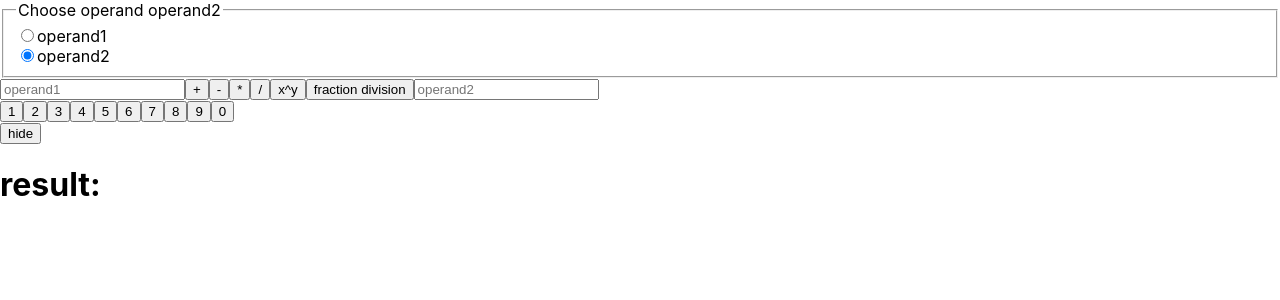
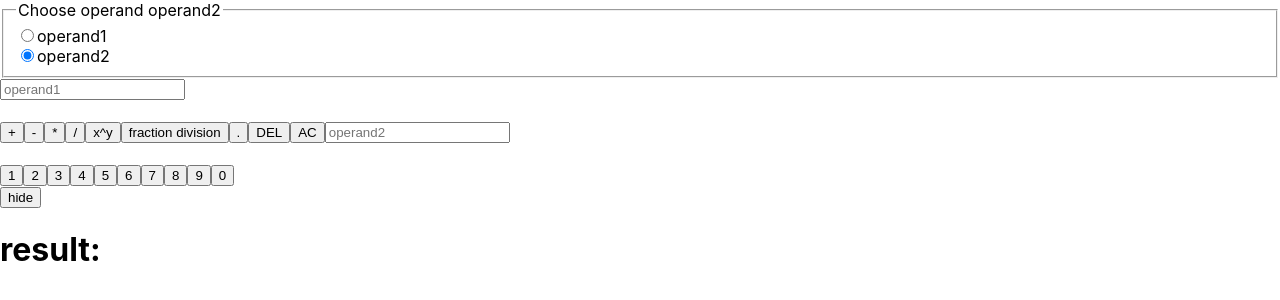
Before and after one commit to anyahb/calculator, a React (Create React App) app: page / in a window 1280 px wide. Shown: the top 300 px of the page. Built offline with nearby package versions, Linux system fonts and the light colour scheme.

Commit message:
I just need to add css

```diff
--- a/src/App.js
+++ b/src/App.js
@@ -1,25 +1,66 @@
 import './App.css';
 import {useState} from "react";
+import {type} from "@testing-library/user-event/dist/type";
 function App() {
     const [operand1, setOperand1]= useState('')
     const [operand2, setOperand2]= useState('')
     const [result, setResult] = useState('result: ')
     const [currentOperand,setCurrentOperand] = useState("operand2")
     const [show, setShow] = useState(true)
+    const [validated1, setValidated1] = useState("")
+    const [validated2, setValidated2] = useState("")
 
 
+
+    const del = function(){
+        if(currentOperand === "operand1"){
+            setOperand1(operand1.toString().slice(0,-1))
+        } else {
+            setOperand2(operand2.toString().slice(0,-1))
+            setValidated1("Error")
+        }
+    }
+
+    const AC = function(){
+        if(currentOperand === "operand1"){
+            setOperand1("")
+        } else {
+            setOperand2("")
+        }
+    }
+
+    const dot = function(){
+        if(currentOperand === "operand1"){
+            setOperand1(operand1 + ".")
+        } else {
+            setOperand2(operand2 + ".")
+        }
+    }
 
 
 
 
     const changeInput1 = function (event){
         const input = event.target.value
-        setOperand1(input)
+        const parsing = isNaN(input)
+        if (parsing === false){
+            setOperand1(input)
+        } else {
+            setOperand1("")
+            setValidated1("Error")
+        }
+
     }
 
     const changeInput2 = function (event){
         const input = event.target.value
-        setOperand2(input)
+        const parsing = isNaN(input)
+        if (parsing === false){
+            setOperand2(input)
+        } else {
+            setOperand2("")
+            setValidated2("Error")
+        }
     }
 
 
@@ -108,7 +149,6 @@ function App() {
         }
 
 
-
     }
 
     const chooseOperand = function(operand){
@@ -118,7 +158,9 @@ function App() {
 
 
 
+
     const numList = [1,2,3,4,5,6,7,8,9,0]
+
 
 
 
@@ -146,7 +188,8 @@ function App() {
             </fieldset>
 
 
-            <input placeholder={"operand1"} onInput={changeInput1} value={operand1}/>
+            <input onClick={() => chooseOperand("operand1")} placeholder={"operand1"} onInput={changeInput1} value={operand1}/>
+            <h1>{validated1}</h1>
 
 
             <button onClick={() => clickHandler("+")}>+</button>
@@ -157,8 +200,14 @@ function App() {
             <button onClick={() => clickHandler("fraction division")}>fraction division</button>
 
 
+            <button onClick={dot}>.</button>
+            <button onClick={del}>DEL</button>
+            <button onClick={AC}>AC</button>
 
-            <input placeholder={"operand2"} onInput={changeInput2} value={operand2}/>
+
+
+            <input onClick={() => chooseOperand("operand2")} placeholder={"operand2"} onInput={changeInput2} value={operand2}/>
+            <h1>{validated2}</h1>
 
 
 
```
